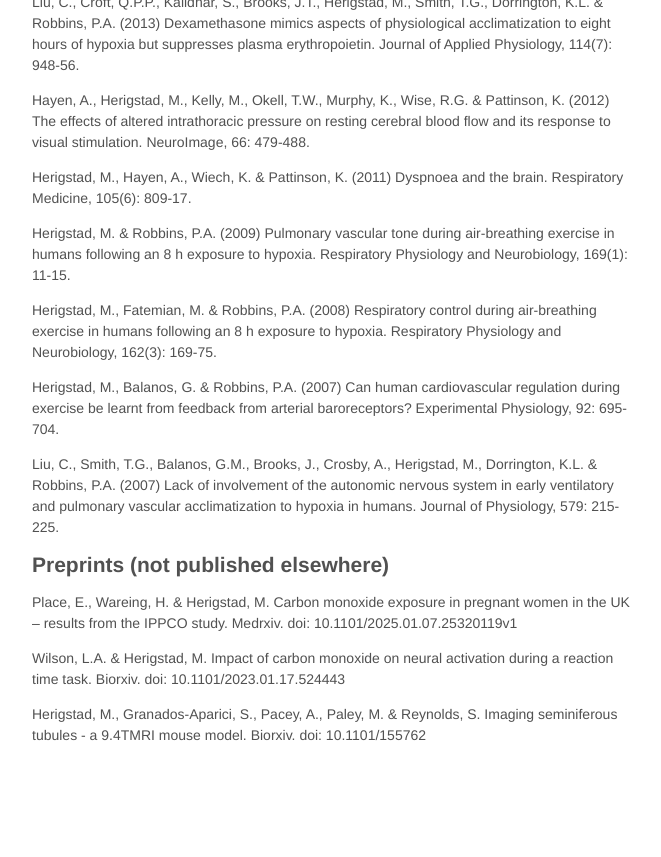
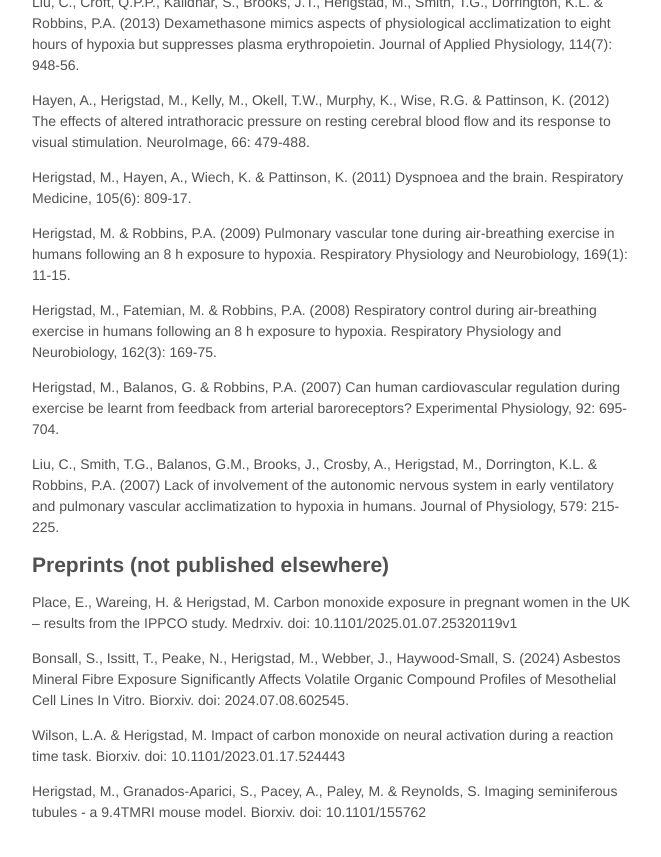
Before and after one commit to mariherigstad/mariherigstad.github.io, a Jekyll site: the page built from papers.md, in a window 1280 px wide and 900 px high, scrolled down 1219 px. Shown: the top 857 px of the window, without its empty margins (307-968 px from the left). Built offline with Jekyll 4.4.1, drawn with Linux system fonts in a browser that asks for light colours; before the commit the page ends 2042 px from its top, so only the background shows below that.

Commit message:
Update papers.md

```diff
--- a/papers.md
+++ b/papers.md
@@ -47,6 +47,8 @@ Liu, C., Smith, T.G., Balanos, G.M., Brooks, J., Crosby, A., Herigstad, M., Dorr
 ## Preprints (not published elsewhere)
 Place, E., Wareing, H. & Herigstad, M. Carbon monoxide exposure in pregnant women in the UK – results from the IPPCO study. Medrxiv. doi: 10.1101/2025.01.07.25320119v1
 
+Bonsall, S., Issitt, T., Peake, N., Herigstad, M., Webber, J., Haywood-Small, S. (2024) Asbestos Mineral Fibre Exposure Significantly Affects Volatile Organic Compound Profiles of Mesothelial Cell Lines In Vitro. Biorxiv. doi: 2024.07.08.602545.
+
 Wilson, L.A. & Herigstad, M. Impact of carbon monoxide on neural activation during a reaction time task. Biorxiv. doi: 10.1101/2023.01.17.524443
 
 Herigstad, M., Granados-Aparici, S., Pacey, A., Paley, M. & Reynolds, S. Imaging seminiferous tubules - a 9.4TMRI mouse model. Biorxiv. doi: 10.1101/155762
```
